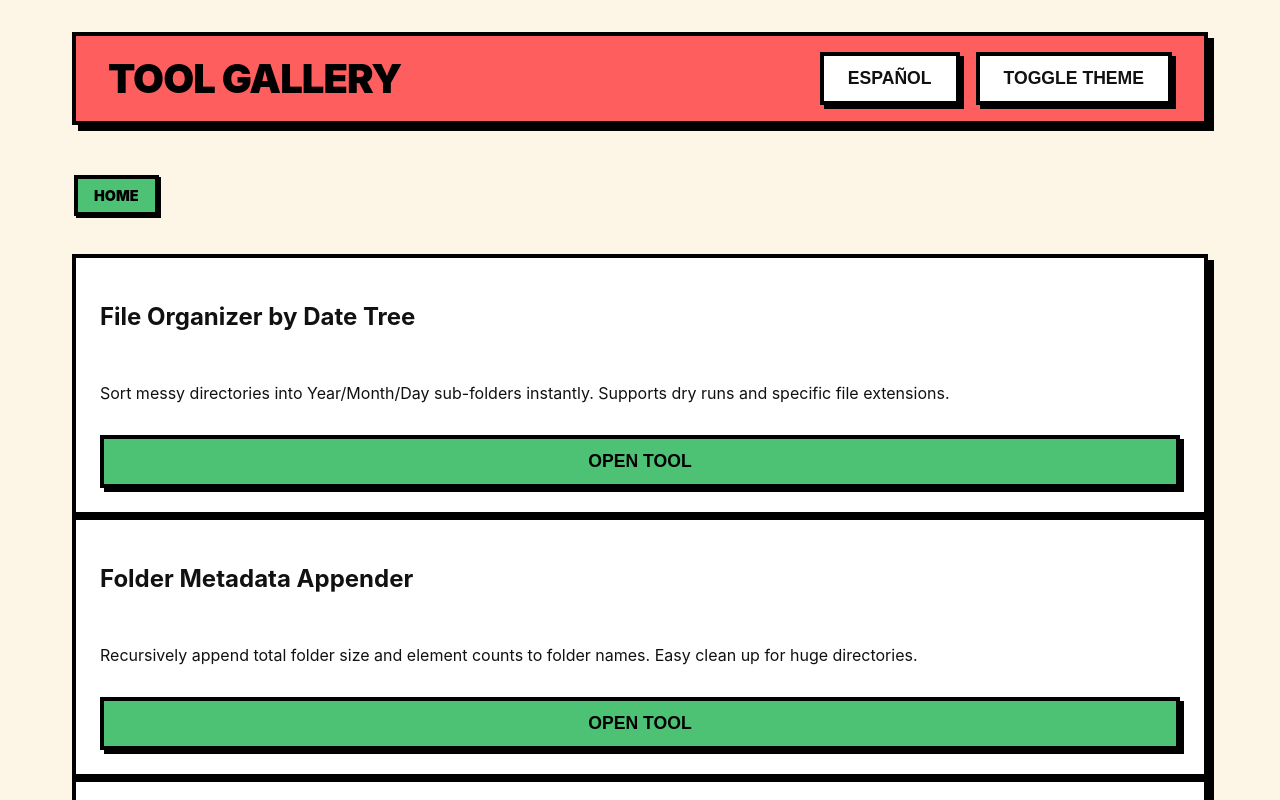
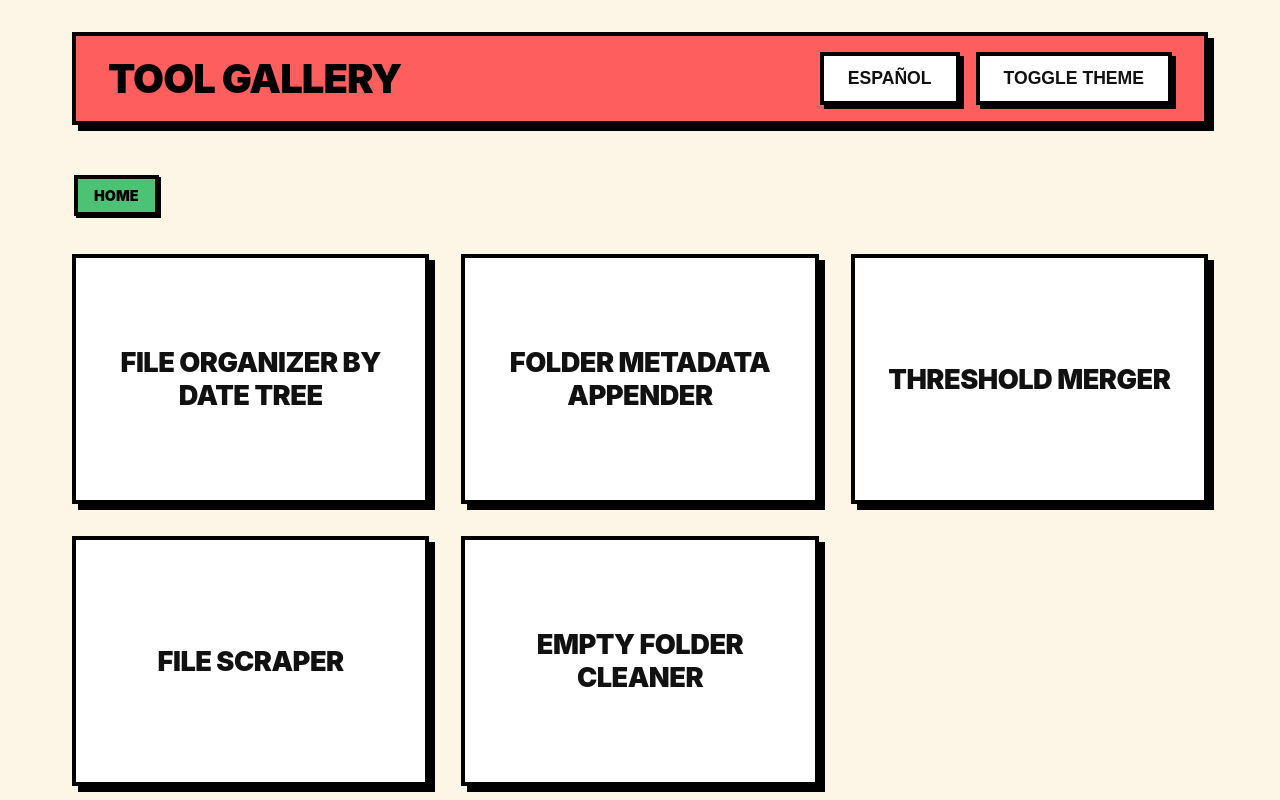
Before and after one commit to Andresrodart/art-tools, a React (Vite) app in the folder src/renderer/: page / in a window 1280 px wide. Shown: the top 800 px of the page. Built offline with nearby package versions, Linux system fonts and the light colour scheme.

Commit message:
feat: introduce core application layout with brutalist design and tabbed tool interface

```diff
--- a/package.json
+++ b/package.json
@@ -52,6 +52,7 @@
     "prettier": "^3.7.4",
     "react": "^19.2.1",
     "react-dom": "^19.2.1",
+    "sass": "^1.98.0",
     "ts-jest": "^29.4.6",
     "typescript": "^5.9.3",
     "vite": "^7.2.6"
--- a/src/renderer/src/App.tsx
+++ b/src/renderer/src/App.tsx
@@ -9,32 +9,7 @@ import { Header } from './components/layout/Header'
 import { Tabs } from './components/layout/Tabs'
 import { useHeaderStore } from './store/headerStore'
 import { useTaskStore, TaskTab } from './store/taskStore'
-
-interface ToolCardProps {
-  title: string
-  description: string
-  actionText: string
-  onAction: () => void
-  isDanger?: boolean
-}
-
-function ToolCard({
-  title,
-  description,
-  actionText,
-  onAction,
-  isDanger
-}: ToolCardProps): React.JSX.Element {
-  return (
-    <div className="brutalist-card">
-      <h2>{title}</h2>
-      <p>{description}</p>
-      <button className={`brutalist-button ${isDanger ? 'danger' : 'primary'}`} onClick={onAction}>
-        {actionText}
-      </button>
-    </div>
-  )
-}
+import { ToolCard } from './components/layout/ToolCard'
 
 function App(): React.JSX.Element {
   const { t, i18n } = useTranslation()
@@ -128,10 +103,7 @@ function App(): React.JSX.Element {
       <Tabs />
 
       <main className="main-content">
-        <div
-          style={{ display: activeTabId === 'home' ? 'block' : 'none' }}
-          className="gallery-grid"
-        >
+        <div style={{ display: activeTabId === 'home' ? 'grid' : 'none' }} className="gallery-grid">
           <ToolCard
             title={t('tool_file_organizer_title')}
             description={t('tool_file_organizer_desc')}
--- /dev/null
+++ b/src/renderer/src/assets/styles/_variables.scss
@@ -0,0 +1,26 @@
+/* ── Global SCSS Variables ── */
+/* These variables mirror the CSS variables in main.css for use in SCSS math or mixins if needed. */
+/* Note: Since the app heavily relies on CSS variables for theme switching ([data-theme='dark']),
+   it's often best to continue using var(--...) in SCSS so CSS handles the live swapping.
+   We provide these as references or fallbacks. */
+
+$bg-color-light: #fdf5e6;
+$text-color-light: #111;
+$bg-color-dark: #222;
+$text-color-dark: #eee;
+
+$primary-color: #ff5e5e;
+$secondary-color: #4dc274;
+$border-width: 4px;
+$border-color-light: #000;
+$border-color-dark: #fff;
+$shadow-offset: 6px;
+
+// Mixins for common Brutalist patterns could go here
+@mixin brutalist-border {
+  border: var(--border-width) solid var(--border-color);
+}
+
+@mixin brutalist-shadow {
+  box-shadow: var(--shadow-offset) var(--shadow-offset) 0 var(--border-color);
+}
--- /dev/null
+++ b/src/renderer/src/components/layout/ToolCard.module.scss
@@ -0,0 +1,71 @@
+@use '../../assets/styles/variables' as *;
+
+.flipCard {
+  background-color: transparent;
+  perspective: 1000px;
+  cursor: pointer;
+  min-height: 250px;
+
+  &:hover .flipCardInner {
+    transform: rotateY(180deg);
+  }
+}
+
+.flipCardInner {
+  position: relative;
+  width: 100%;
+  height: 100%;
+  text-align: center;
+  transition: transform 0.6s cubic-bezier(0.4, 0, 0.2, 1);
+  transform-style: preserve-3d;
+}
+
+.flipCardFront,
+.flipCardBack {
+  position: absolute;
+  top: 0;
+  left: 0;
+  width: 100%;
+  height: 100%;
+  -webkit-backface-visibility: hidden;
+  backface-visibility: hidden;
+  display: flex;
+  flex-direction: column;
+  justify-content: center;
+  align-items: center;
+  padding: 1.5rem;
+  @include brutalist-border;
+  @include brutalist-shadow;
+}
+
+.flipCardFront {
+  background-color: var(--panel-bg);
+  color: var(--text-color);
+
+  h2 {
+    margin: 0;
+    font-size: 1.7rem;
+    text-transform: uppercase;
+    font-weight: 900;
+    letter-spacing: -0.5px;
+  }
+}
+
+.flipCardBack {
+  background-color: var(--secondary-color);
+  color: #000;
+  transform: rotateY(180deg);
+
+  p {
+    margin-top: 0;
+    margin-bottom: 1.5rem;
+    font-size: 1rem;
+    font-weight: 500;
+    line-height: 1.4;
+    overflow: hidden;
+    display: -webkit-box;
+    -webkit-line-clamp: 5;
+    line-clamp: 5;
+    -webkit-box-orient: vertical;
+  }
+}
--- /dev/null
+++ b/src/renderer/src/components/layout/ToolCard.tsx
@@ -0,0 +1,47 @@
+import React from 'react'
+import styles from './ToolCard.module.scss'
+
+export interface ToolCardProps {
+  title: string
+  description: string
+  actionText: string
+  onAction: () => void
+  isDanger?: boolean
+}
+
+export function ToolCard({
+  title,
+  description,
+  actionText,
+  onAction,
+  isDanger
+}: ToolCardProps): React.JSX.Element {
+  const handleKeyDown = (e: React.KeyboardEvent<HTMLDivElement>): void => {
+    if (e.key === 'Enter' || e.key === ' ') {
+      e.preventDefault()
+      onAction()
+    }
+  }
+
+  return (
+    <div
+      className={styles.flipCard}
+      onClick={onAction}
+      onKeyDown={handleKeyDown}
+      role="button"
+      tabIndex={0}
+    >
+      <div className={styles.flipCardInner}>
+        <div className={styles.flipCardFront}>
+          <h2>{title}</h2>
+        </div>
+        <div className={styles.flipCardBack}>
+          <p>{description}</p>
+          <span className={`brutalist-button ${isDanger ? 'danger' : 'primary'}`}>
+            {actionText}
+          </span>
+        </div>
+      </div>
+    </div>
+  )
+}
```
